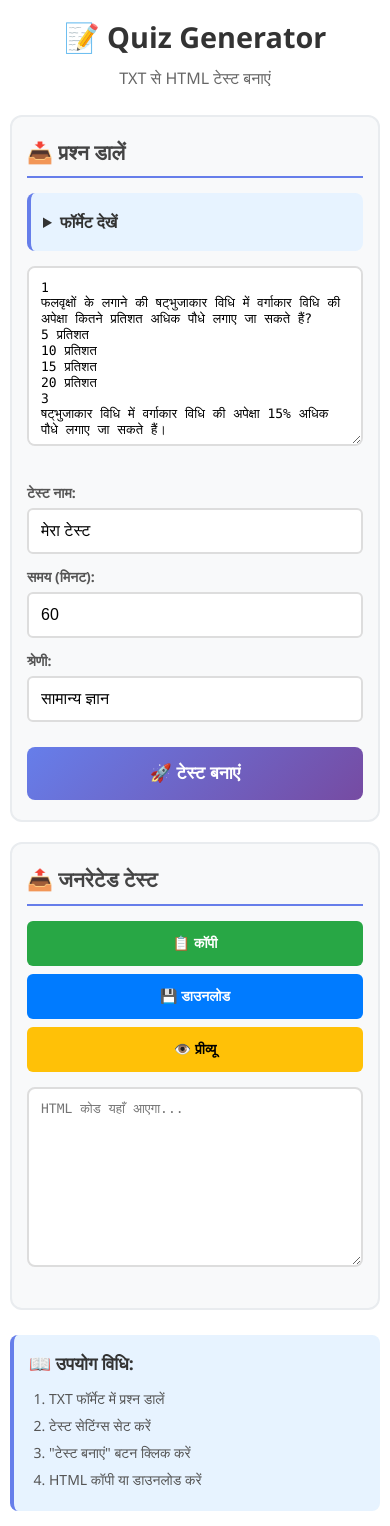
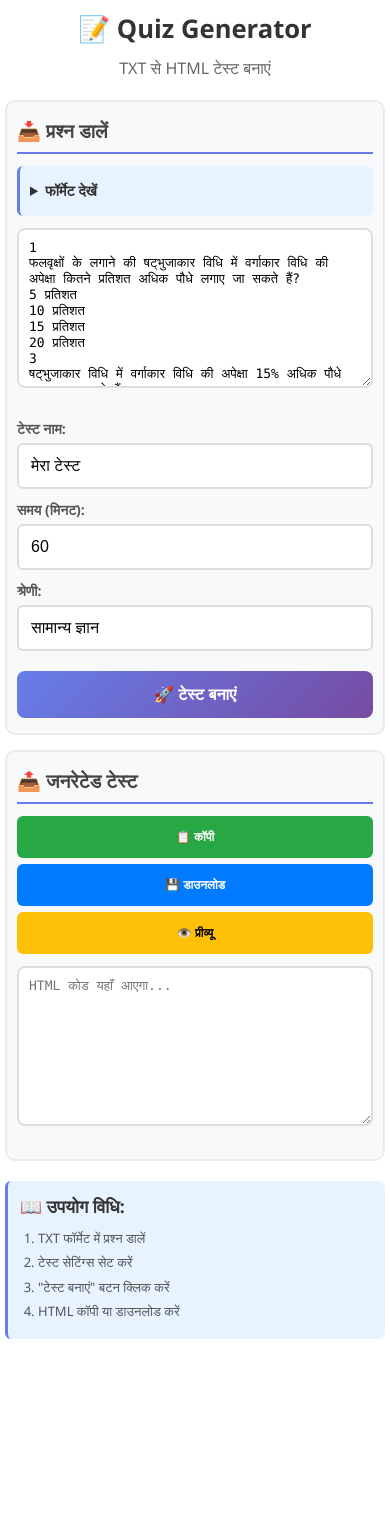
Before and after one commit to r84745752-art/Quiz, a Python web app: template templates/index.html in a window 390 px wide. After the commit the page ends 1339 px from the top, so only its background shows below. Run offline with Jinja, Linux system fonts and the light colour scheme; the template is opened without the code that fills it, so the values that code supplies are empty.

Commit message:
Update styles.css

```diff
--- a/static/styles.css
+++ b/static/styles.css
@@ -12,21 +12,22 @@ body {
     line-height: 1.5;
     padding: 0;
     width: 100%;
-    max-width: 1080px;
     margin: 0 auto;
+    overflow-x: hidden;
 }
 
 .container {
     background: white;
     min-height: 100vh;
-    padding: 20px 15px;
+    padding: 15px 10px;
     width: 100%;
+    max-width: 100%;
 }
 
 header {
     text-align: center;
-    margin-bottom: 25px;
-    padding: 0 10px;
+    margin-bottom: 20px;
+    padding: 0 5px;
 }
 
 h1 {
@@ -44,72 +45,73 @@ header p {
 .main-content {
     display: flex;
     flex-direction: column;
-    gap: 20px;
-    margin-bottom: 25px;
+    gap: 15px;
+    margin-bottom: 20px;
 }
 
 .input-section, .output-section {
     background: #f8f9fa;
-    padding: 20px 15px;
-    border-radius: 12px;
+    padding: 15px 10px;
+    border-radius: 10px;
     border: 2px solid #e9ecef;
     width: 100%;
 }
 
 h2 {
     color: #444;
-    margin-bottom: 15px;
+    margin-bottom: 12px;
     font-size: 1.3rem;
     border-bottom: 2px solid #667eea;
-    padding-bottom: 8px;
+    padding-bottom: 6px;
 }
 
 .format-guide {
     background: #e7f3ff;
-    padding: 12px;
-    border-radius: 8px;
-    margin-bottom: 15px;
-    border-left: 4px solid #667eea;
+    padding: 10px;
+    border-radius: 6px;
+    margin-bottom: 12px;
+    border-left: 3px solid #667eea;
 }
 
 .format-guide h3 {
     color: #333;
-    margin-bottom: 8px;
-    font-size: 1rem;
+    margin-bottom: 6px;
+    font-size: 0.95rem;
 }
 
 .format-guide pre {
     background: white;
-    padding: 10px;
-    border-radius: 6px;
+    padding: 8px;
+    border-radius: 5px;
     overflow-x: auto;
-    font-size: 0.8rem;
-    line-height: 1.3;
+    font-size: 0.75rem;
+    line-height: 1.2;
 }
 
 details summary {
     font-weight: 600;
     cursor: pointer;
-    padding: 5px 0;
+    padding: 4px 0;
+    font-size: 0.9rem;
 }
 
 textarea {
     width: 100%;
-    height: 200px;
+    height: 180px;
     padding: 12px;
     border: 2px solid #ddd;
     border-radius: 8px;
     font-family: 'Consolas', 'Monaco', monospace;
     font-size: 14px;
     resize: vertical;
-    margin-bottom: 15px;
+    margin-bottom: 12px;
 }
 
 .config-options {
     display: flex;
     flex-direction: column;
-    gap: 12px;
-    margin: 15px 0;
+    gap: 10px;
+    margin: 12px 0;
 }
 
 .config-item {
@@ -119,7 +121,7 @@ textarea {
 
 label {
     font-weight: 600;
-    margin-bottom: 5px;
+    margin-bottom: 4px;
     color: #555;
     font-size: 14px;
 }
@@ -128,7 +130,7 @@ input, select {
     padding: 12px;
     border: 2px solid #ddd;
     border-radius: 6px;
-    font-size: 16px; /* Better for mobile */
+    font-size: 16px;
     width: 100%;
 }
 
@@ -148,7 +150,7 @@ input:focus, select:focus {
     cursor: pointer;
     width: 100%;
     transition: all 0.3s ease;
-    margin-top: 10px;
+    margin-top: 8px;
 }
 
 .generate-btn:hover {
@@ -158,20 +160,20 @@ input:focus, select:focus {
 
 .output-controls {
     display: flex;
-    gap: 8px;
-    margin-bottom: 15px;
+    gap: 6px;
+    margin-bottom: 12px;
     flex-wrap: nowrap;
 }
 
 .copy-btn, .download-btn, .preview-btn {
-    padding: 12px 15px;
+    padding: 12px 10px;
     border: none;
     border-radius: 6px;
     cursor: pointer;
     font-weight: 600;
     transition: all 0.3s ease;
     flex: 1;
-    font-size: 14px;
+    font-size: 13px;
     min-width: 0;
 }
 
@@ -195,7 +197,7 @@ input:focus, select:focus {
     opacity: 0.9;
 }
 
-/* Modal Styles */
+/* Modal Styles - Full Screen */
 .modal {
     display: none;
     position: fixed;
@@ -209,11 +211,11 @@ input:focus, select:focus {
 
 .modal-content {
     background-color: white;
-    margin: 5% auto;
-    padding: 20px;
-    border-radius: 12px;
-    width: 95%;
-    max-height: 90vh;
+    margin: 0;
+    padding: 15px;
+    border-radius: 0;
+    width: 100%;
+    height: 100%;
     overflow-y: auto;
     position: relative;
 }
@@ -224,6 +226,10 @@ input:focus, select:focus {
     font-size: 24px;
     font-weight: bold;
     cursor: pointer;
+    position: absolute;
+    right: 15px;
+    top: 10px;
+    z-index: 1001;
 }
 
 .close:hover {
@@ -232,41 +238,41 @@ input:focus, select:focus {
 
 .instructions {
     background: #e7f3ff;
-    padding: 15px;
-    border-radius: 8px;
-    border-left: 4px solid #667eea;
-    margin-top: 20px;
+    padding: 12px;
+    border-radius: 6px;
+    border-left: 3px solid #667eea;
+    margin-top: 15px;
 }
 
 .instructions h3 {
     color: #333;
-    margin-bottom: 12px;
+    margin-bottom: 10px;
     font-size: 1.1rem;
 }
 
 .instructions ol {
-    margin-left: 20px;
+    margin-left: 18px;
 }
 
 .instructions li {
-    margin-bottom: 6px;
+    margin-bottom: 5px;
     color: #555;
-    font-size: 14px;
+    font-size: 13px;
 }
 
 .loading {
     text-align: center;
-    padding: 20px;
+    padding: 15px;
 }
 
 .spinner {
-    border: 4px solid #f3f3f3;
-    border-top: 4px solid #667eea;
+    border: 3px solid #f3f3f3;
+    border-top: 3px solid #667eea;
     border-radius: 50%;
-    width: 35px;
-    height: 35px;
+    width: 30px;
+    height: 30px;
     animation: spin 1s linear infinite;
-    margin: 0 auto 10px;
+    margin: 0 auto 8px;
 }
 
 @keyframes spin {
@@ -277,27 +283,83 @@ input:focus, select:focus {
 .result-info {
     background: #d4edda;
     color: #155724;
-    padding: 12px;
+    padding: 10px;
     border-radius: 6px;
-    margin-top: 12px;
+    margin-top: 10px;
     border: 1px solid #c3e6cb;
-    font-size: 14px;
+    font-size: 13px;
+}
+
+/* Quiz Test Full Width Styles */
+.quiz-test-container {
+    width: 100%;
+    max-width: 100%;
+    margin: 0;
+    padding: 10px;
+}
+
+.quiz-test-container .container {
+    padding: 10px 5px;
+    max-width: 100%;
+}
+
+.quiz-test-container .question {
+    padding: 15px 10px;
+    margin-bottom: 15px;
+    width: 100%;
+}
+
+.quiz-test-container .question-text {
+    font-size: 1.1rem;
+    margin-bottom: 15px;
+    line-height: 1.4;
+}
+
+.quiz-test-container .option {
+    padding: 14px 12px;
+    margin-bottom: 10px;
+    font-size: 0.9rem;
+}
+
+.quiz-test-container .navigation {
+    padding: 0 5px;
+}
+
+.quiz-test-container button {
+    padding: 12px 15px;
+    min-width: 100px;
+    font-size: 0.9rem;
+}
+
+.quiz-test-container .timer {
+    padding: 10px 15px;
+    font-size: 1rem;
+}
+
+.quiz-test-container header {
+    padding: 15px 10px;
+    margin-bottom: 15px;
+}
+
+.quiz-test-container h1 {
+    font-size: 1.4rem;
 }
 
 /* Mobile Optimizations */
-@media (max-width: 1080px) {
+@media (max-width: 768px) {
     body {
         padding: 0;
     }
 
     .container {
-        padding: 15px 10px;
+        padding: 10px 5px;
         border-radius: 0;
     }
 
     textarea {
-        height: 180px;
+        height: 160px;
         font-size: 13px;
+        padding: 10px;
     }
 
     .output-controls {
@@ -305,7 +367,35 @@ input:focus, select:focus {
     }
 
     .copy-btn, .download-btn, .preview-btn {
-        padding: 14px;
+        padding: 14px 8px;
+        font-size: 12px;
+    }
+
+    .generate-btn {
+        padding: 14px 15px;
+        font-size: 1rem;
+    }
+
+    h1 {
+        font-size: 1.6rem;
+    }
+
+    h2 {
+        font-size: 1.2rem;
+    }
+
+    /* Quiz test specific mobile styles */
+    .quiz-test-container .question {
+        padding: 12px 8px;
+    }
+
+    .quiz-test-container .option {
+        padding: 12px 10px;
+        font-size: 0.85rem;
+    }
+
+    .quiz-test-container .question-text {
+        font-size: 1rem;
     }
 }
 
@@ -324,3 +414,14 @@ input, textarea, button {
     -moz-appearance: none;
     appearance: none;
 }
+
+/* Ensure full width for all elements */
+.container, .input-section, .output-section, textarea, input, button {
+    max-width: 100%;
+}
+
+/* Remove any max-width restrictions */
+body, html {
+    max-width: 100%;
+    overflow-x: hidden;
+    }
```
